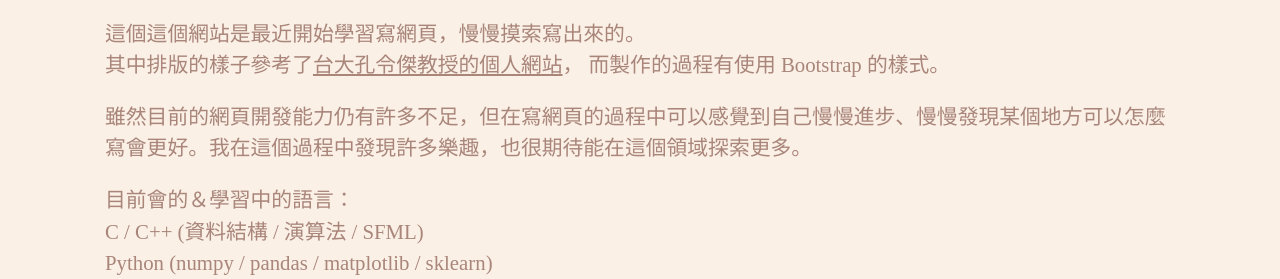
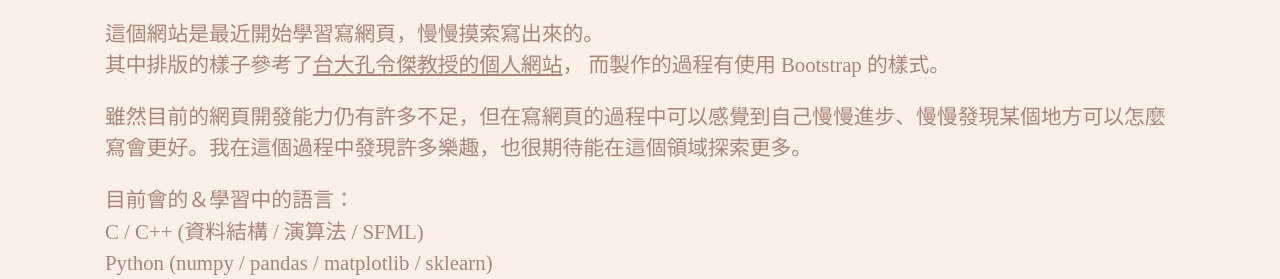
Before and after one commit to cookieping/cookieping.github.io, a plain HTML site: page research.html in a window 1280 px wide. Shown: the part 521-800 px from the top of the page. Drawn offline with nearby package versions, Linux system fonts and the light colour scheme; a web font is replaced by a local one.

Commit message:
Update research.html

```diff
--- a/research.html
+++ b/research.html
@@ -43,7 +43,7 @@
         <div class="topic-box">
             <h2 class="topic-2">Coding & Me</h2>
             <p class="text-in-paragraph">目前仍在探索自己喜歡技術領域是什麼，也做了許多嘗試...</p>
-            <p class="text-in-paragraph">這個這個網站是最近開始學習寫網頁，慢慢摸索寫出來的。<br>其中排版的樣子參考了<a href="http://www.im.ntu.edu.tw/~lckung/index.html" style="color:rgb(169, 133, 122)">台大孔令傑教授的個人網站</a>，
+            <p class="text-in-paragraph">這個網站是最近開始學習寫網頁，慢慢摸索寫出來的。<br>其中排版的樣子參考了<a href="http://www.im.ntu.edu.tw/~lckung/index.html" style="color:rgb(169, 133, 122)">台大孔令傑教授的個人網站</a>，
                 而製作的過程有使用 Bootstrap 的樣式。</p>
             <p class="text-in-paragraph">雖然目前的網頁開發能力仍有許多不足，但在寫網頁的過程中可以感覺到自己慢慢進步、慢慢發現某個地方可以怎麼寫會更好。我在這個過程中發現許多樂趣，也很期待能在這個領域探索更多。</p>
             <p class="text-in-paragraph">
```
